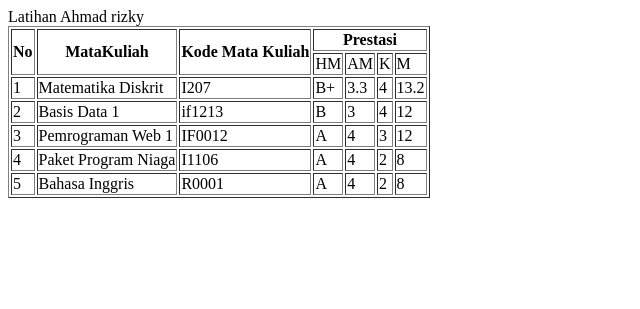
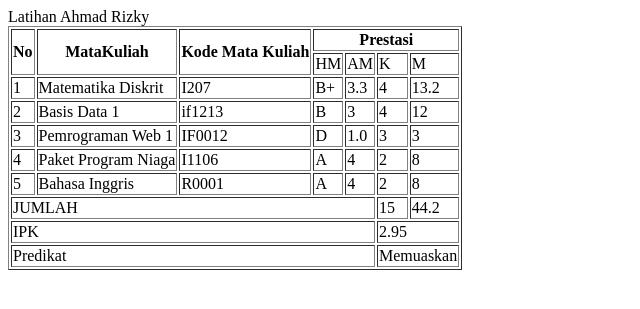
Before and after one commit to danangaji11/if4b-pw2, a PHP site: page /latihan.php in a window 1280 px wide. Shown: the top 309 px of the page, without its empty margins (0-640 px from the left). Run offline with PHP 8.4, Linux system fonts and the light colour scheme.

Commit message:
push pushhhhhh

```diff
--- a/p3/helperlatihan.php
+++ b/p3/helperlatihan.php
@@ -1,6 +1,4 @@
 <?php
-
-
 
     function getAM($kode_Am){
         $am = [
@@ -10,6 +8,7 @@
             'B' => "3",
             'C+' => "2.7",
             'C' => "2.0",
+            'D' => "1.0"
         ];
         return $am[$kode_Am];
     }
@@ -20,4 +19,35 @@
         return $am * $k;
     }
 
+    function getIPK($total_m,$total_k)
+    {
+        return number_format(($total_m / $total_k),2)
+        ;
+    }
+
+    function getPredikatKelulusan($IPK, $arraynilai){
+
+        $adaD = false;
+        foreach($arraynilai as $data){
+            if($data['Hm']=="D"){
+                $adaD = true;
+            }
+        }
+
+        if($IPK>= 2.50 && $IPK <= 2.75){
+            return $predikat = "Lulus";
+        }elseif($IPK >= 2.76 && $IPK <= 3.00){
+            return $predikat = "Memuaskan";
+        }elseif($IPK>=3.01 && $IPK <= 3.50){
+            return $predikat = "Sangat Memuaskan";
+        }elseif($IPK>=3.51 && $IPK <= 4.00){
+            if($adaD==true){
+                $predikat = "Sangat Memuaskan";
+            }
+            else{
+                return $predikat = "Dengan Pujian";
+            }
+        }
+    }
+
 ?>
--- a/p3/latihan.php
+++ b/p3/latihan.php
@@ -20,7 +20,7 @@
             "no" =>3,
             "matakuliah" => "Pemrograman Web 1",
             "Kode-Matakuliah"=>"IF0012",
-            "Hm"=>"A",
+            "Hm"=>"D",
             "k"=>3,
         ],
         [
@@ -39,7 +39,7 @@
         ]
         ];
 
-    echo "Latihan Ahmad rizky";
+    echo "Latihan Ahmad Rizky";
 
     echo"<table border=1>
     <tr>
@@ -56,9 +56,11 @@
             <td>M</td>
     </tr>";
 
+    $total_k = 0; $total_m = 0;
 
     foreach($Latihan as $data){
-
+        $total_k += $data['k']; // total_k = $total_k + $data['k'];
+        $total_m += getM(getAmByHM($data['Hm']),$data['k']);
         echo "<tr>
             <td>".$data['no']."</td>
             <td>".$data['matakuliah']."</td>
@@ -68,9 +70,26 @@
             <td>".$data['k']."</td>
             <td>".getM(getAmByHM($data['Hm']),$data['k'])."</td>
 
+            </tr>";
+    }
+
+    echo "<tr>
+    <td colspan = '5'>JUMLAH</td>
+    <td>".$total_k."</td>
+    <td>".$total_m."</td>
+    </tr>";
+
+    echo "<tr>
+    <td colspan = '5'>IPK</td>
+    <td colspan ='2'>".getIPK($total_m,$total_k)."</td>
+    </tr>";
+
+    echo "<tr>
+    <td colspan = '5'>Predikat</td>
+    <td colspan ='2'>".getPredikatKelulusan
+    (getIPK($total_m,$total_k),$Latihan)."</td>
+    </tr>";
 
 
-            </tr>";
-    }
     echo"</table>";
     ?>
```
